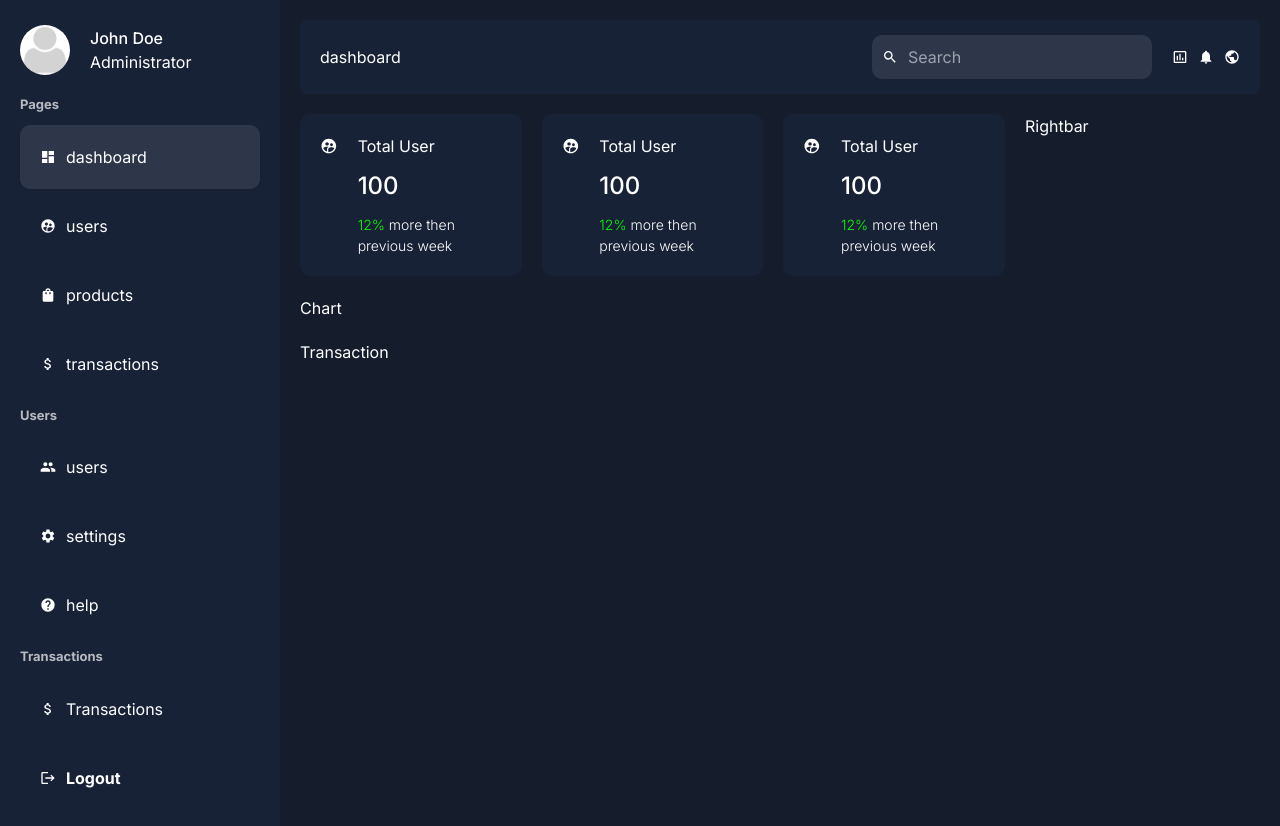
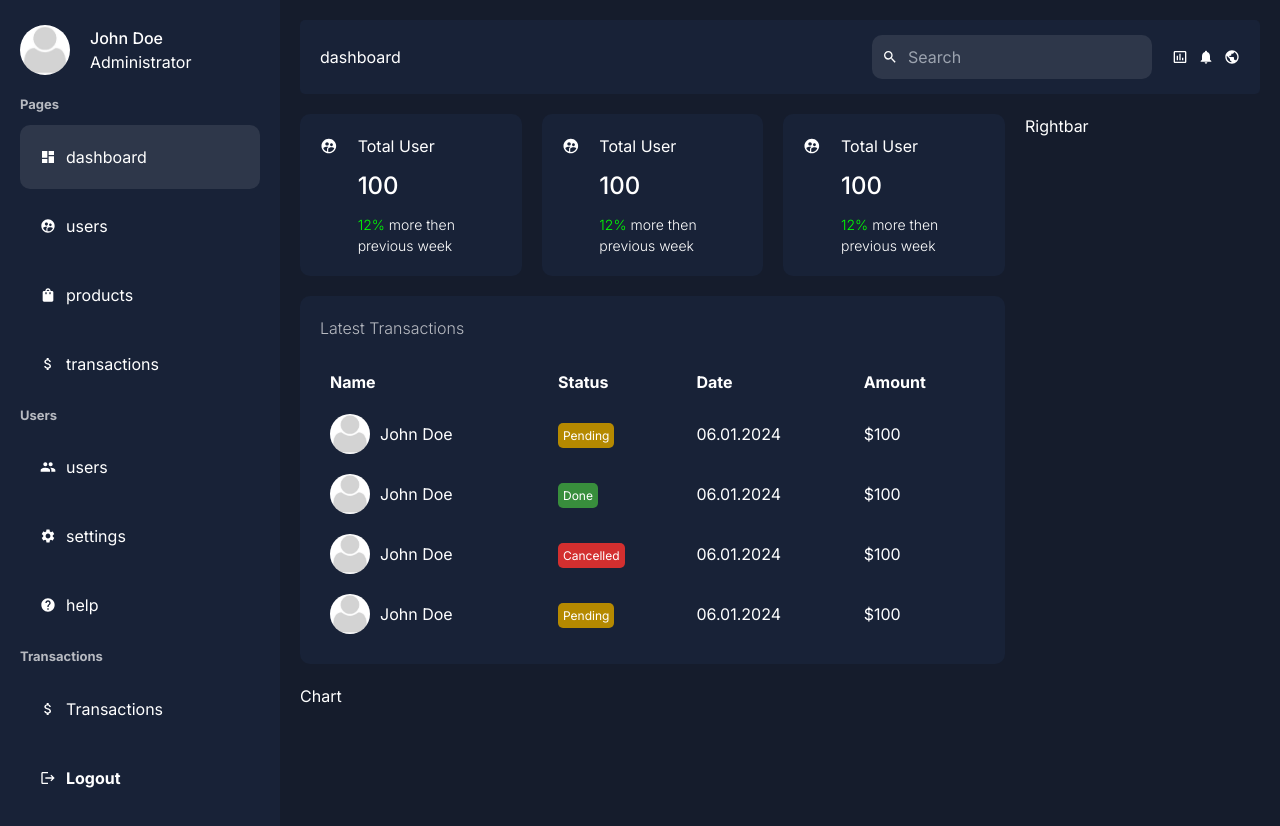
Before and after one commit to saurav-ghimire/Next-JS-Dashboard, a Next.js app: page /dashboard in a window 1280 px wide. Shown: the top 826 px of the page. Built offline with nearby package versions, Linux system fonts and the light colour scheme.

Commit message:
Transaction Table Created

```diff
--- a/app/components/dashboard/transactions/transactions.jsx
+++ b/app/components/dashboard/transactions/transactions.jsx
@@ -1,6 +1,94 @@
+import Image from 'next/image';
+import styles from './transactions.module.css'
 function Transactions() {
   return (
-    <div>Transaction</div>
+    <div className={styles.container}>
+      <h2 className={styles.title}>Latest Transactions</h2>
+      <table className={styles.table}>
+        <thead>
+          <tr>
+            <th>Name</th>
+            <th>Status</th>
+            <th>Date</th>
+            <th>Amount</th>
+          </tr>
+        </thead>
+        <tbody>
+          <tr>
+            <td>
+              <div className={styles.user}>
+                <Image
+                src='/avatar.jpg'
+                alt=""
+                width={40}
+                height={40}
+                className={styles.userImage}  />
+                John Doe
+              </div>
+            </td>
+            <td>
+              <span className={`${styles.status} ${styles.pending}`}>Pending</span>
+            </td>
+            <td>06.01.2024</td>
+            <td>$100</td>
+          </tr>
+          <tr>
+            <td>
+              <div className={styles.user}>
+                <Image
+                src='/avatar.jpg'
+                alt=""
+                width={40}
+                height={40}
+                className={styles.userImage}  />
+                John Doe
+              </div>
+            </td>
+            <td>
+              <span className={`${styles.status} ${styles.done}`}>done</span>
+            </td>
+            <td>06.01.2024</td>
+            <td>$100</td>
+          </tr>
+          <tr>
+            <td>
+              <div className={styles.user}>
+                <Image
+                src='/avatar.jpg'
+                alt=""
+                width={40}
+                height={40}
+                className={styles.userImage}  />
+                John Doe
+              </div>
+            </td>
+            <td>
+              <span className={`${styles.status} ${styles.cancelled}`}>cancelled</span>
+            </td>
+            <td>06.01.2024</td>
+            <td>$100</td>
+          </tr>
+          <tr>
+            <td>
+              <div className={styles.user}>
+                <Image
+                src='/avatar.jpg'
+                alt=""
+                width={40}
+                height={40}
+                className={styles.userImage}  />
+                John Doe
+              </div>
+            </td>
+            <td>
+              <span className={`${styles.status} ${styles.pending}`}>Pending</span>
+            </td>
+            <td>06.01.2024</td>
+            <td>$100</td>
+          </tr>
+        </tbody>
+      </table>
+    </div>
    );
 }
 
--- a/app/components/dashboard/transactions/transactions.module.css
+++ b/app/components/dashboard/transactions/transactions.module.css
@@ -0,0 +1,51 @@
+.container{
+  background-color: var(--bgSoft);
+  padding: 20px;
+  border-radius: 10px;
+}
+.title{
+  margin-bottom: 20px;
+  font-weight: 300;
+  color: var(--textSoft);
+}
+.table{
+  width: 100%;
+}
+.table th{
+text-align: left;
+padding: 10px;
+}
+.table td{
+  padding: 10px;
+}
+
+.table .user{
+  display: flex;
+  align-items: center;
+  gap: 10px;
+}
+
+.table .userImage{
+  object-fit: cover;
+  border-radius: 50%;
+}
+
+.status{
+  border-radius: 5px;
+  padding: 5px;
+  font-size: 12px;
+  color: #fff;
+  text-transform: capitalize;
+}
+
+.pending {
+  background-color: #b58900;
+}
+
+.cancelled {
+  background-color: #d32f2f;
+}
+
+.done {
+  background-color: #388e3c;
+}
--- a/app/dashboard/page.jsx
+++ b/app/dashboard/page.jsx
@@ -13,8 +13,8 @@
           <Card />
           <Card />
         </div>
+        <Transactions />
         <Chart />
-        <Transactions />
       </div>
       <div className={styles.side}>
         <Rightbar />
```
